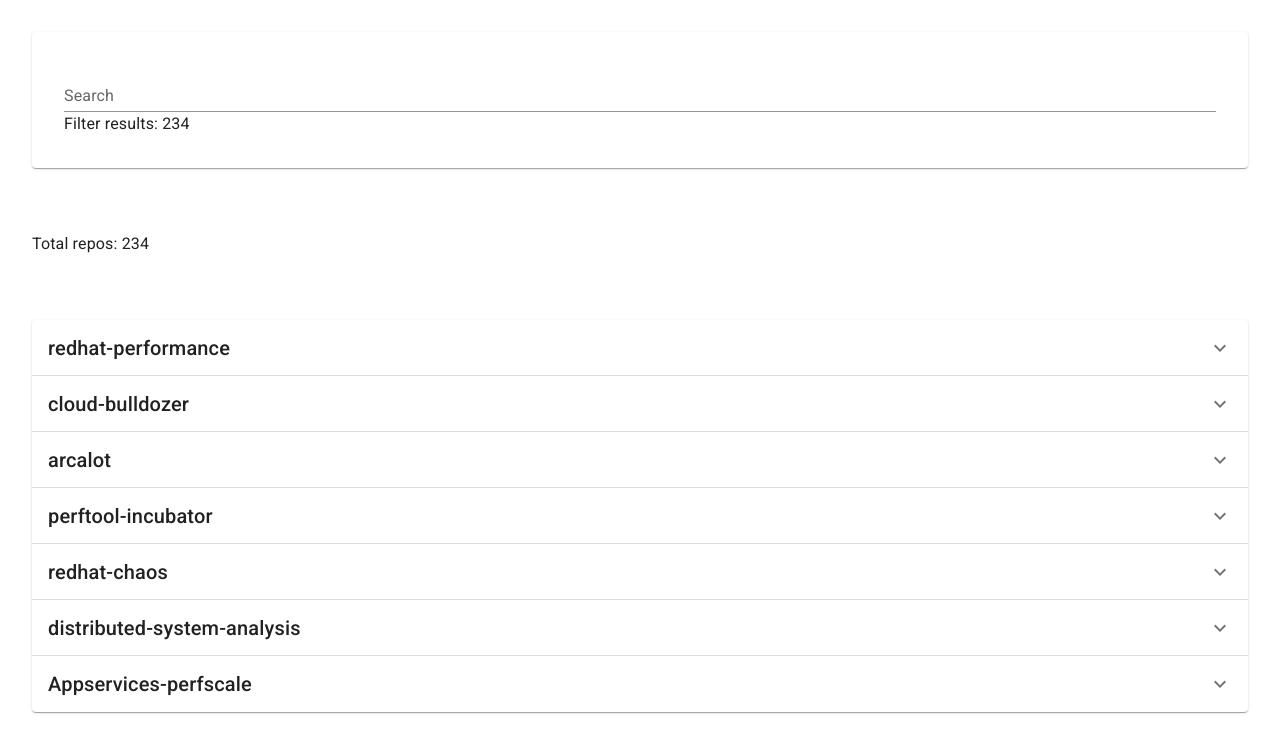
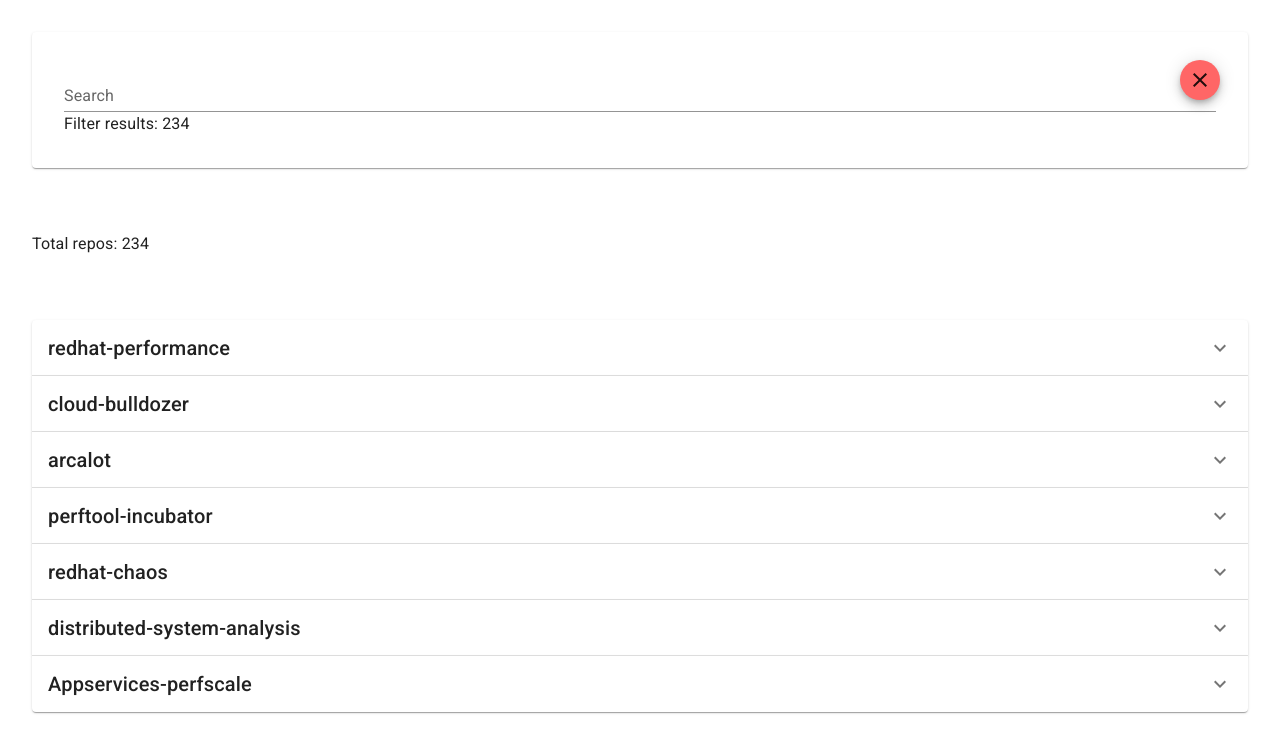
Before and after one commit to redhat-performance/tooling-curator, a React (Create React App) app: page / in a window 1280 px wide. Shown: the top 752 px of the page. Built offline with nearby package versions, Linux system fonts and the light colour scheme.

Commit message:
Adds filter by clicking a label, adds clear search (#32)
Signed-off-by: Vicente Zepeda Mas <vzepedam@redhat.com>

```diff
--- a/src/App.tsx
+++ b/src/App.tsx
@@ -18,6 +18,9 @@
   TableHead,
   TableRow, TextField
 } from "@mui/material";
+import Fab from '@mui/material/Fab';
+import ClearIcon from '@mui/icons-material/Clear';
+import Tooltip from "@mui/material/Tooltip";
 import { convertTypeAcquisitionFromJson } from 'typescript';
 
 interface AppProps {
@@ -126,6 +129,21 @@
                 }}
               />
               Filter results: {this.state.repos.filter(this.filter).length}
+              <Tooltip title="Clear search" placement="bottom-start">
+                <Fab  sx={{
+                          position: 'absolute',
+                          top: 60,
+                          right: 60 }}
+                      size='small'
+                      color='warning'
+
+                      onClick={() =>
+                          this.setState({
+                            filter: ""
+                        })}>
+                  <ClearIcon />
+                </Fab>
+              </Tooltip>
             </Box>
           </Paper>
         </Box>
@@ -163,7 +181,12 @@
                         </TableCell>
                         <TableCell>
                           {repo.labels.map((label) => (
-                            <Chip key={repo.org + " " + repo.name + " " + label} label={label} color="primary" />
+                            <Chip key={repo.org + " " + repo.name + " " + label} label={label} color="primary"
+                                  onClick={() => {
+                                    this.setState({
+                                      filter: this.state.filter.toString() + " " + label
+                                    })
+                            }}/>
                           ))}
                         </TableCell>
                         <TableCell>
--- a/src/theme.ts
+++ b/src/theme.ts
@@ -10,6 +10,9 @@
         secondary: {
             main: '#19857b',
         },
+        warning: {
+            main: '#FF6666',
+        },
         error: {
             main: red.A400,
         },
```
